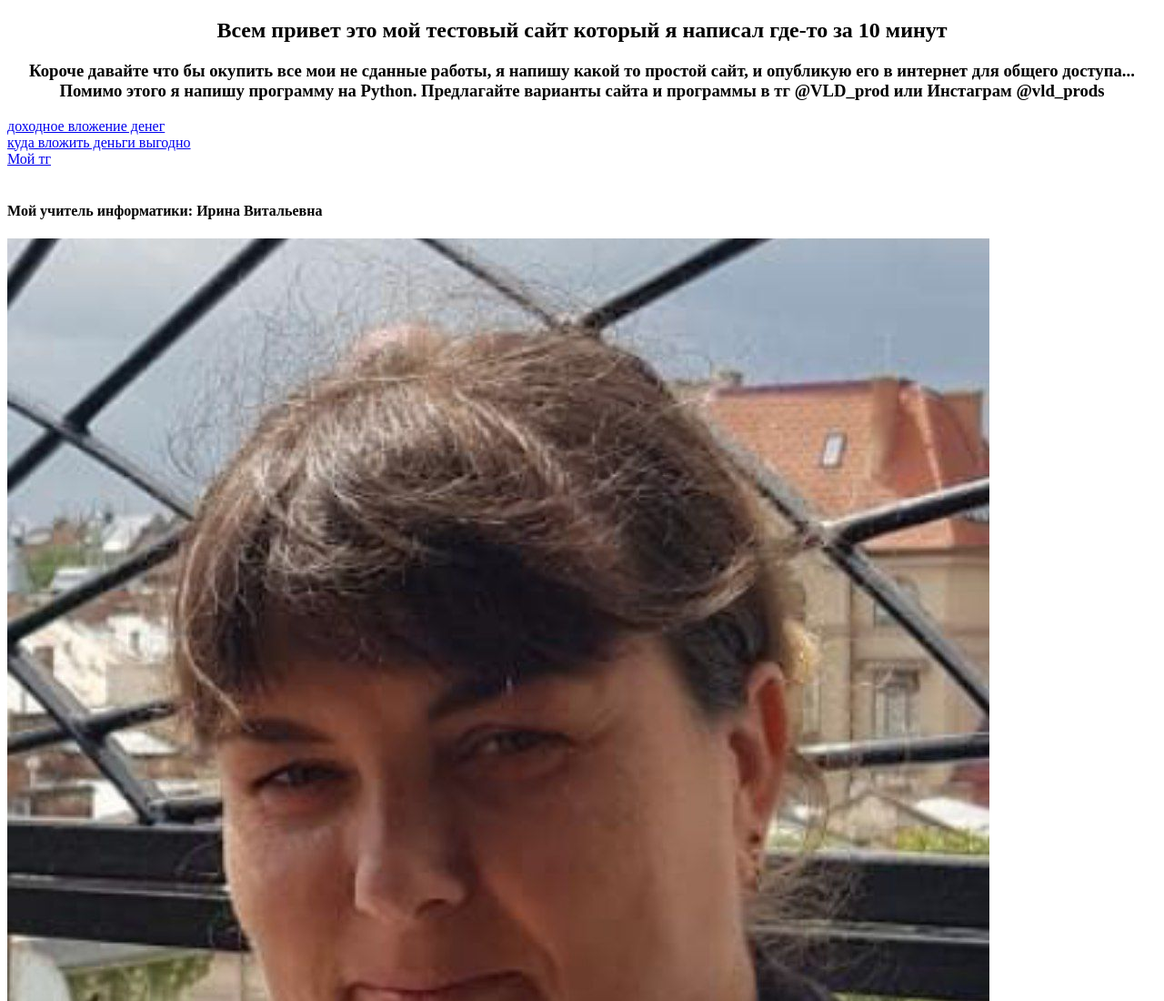
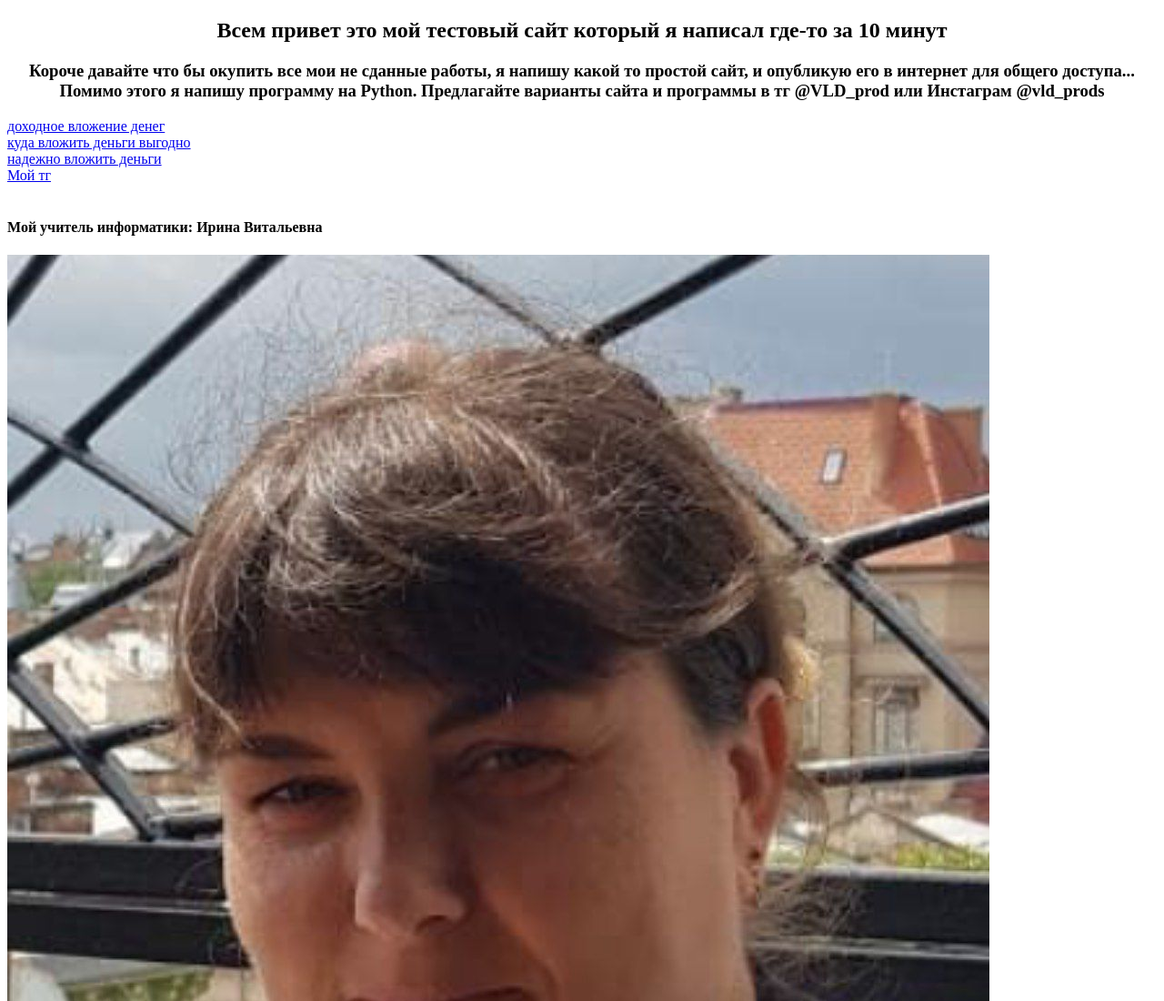
Before and after one commit to Vlad228EbaloSnosim/test_www, a plain HTML site: page index.html in a window 1280 px wide. Shown: the top 1100 px of the page at 91% size. Drawn offline with Linux system fonts and the light colour scheme.

Commit message:
Update index.html

```diff
--- a/index.html
+++ b/index.html
@@ -46,6 +46,15 @@
 <!--www.people-group.net-->
 
 		</div>
+
+	<div>
+
+		<!--www.people-group.net-->
+<script async src="//ads.people-group.net/337784/1/3/1/" onload="InitAipg_33778400010003(this)"></script>
+<a href="https://www.people-group.su/?r=337784" rel="nofollow">надежно вложить деньги</a>
+<!--www.people-group.net-->
+
+		</div>
 		<div>
 
 						<a href="https://t.me/VLD_prod">Мой тг</a><br></br>
```
